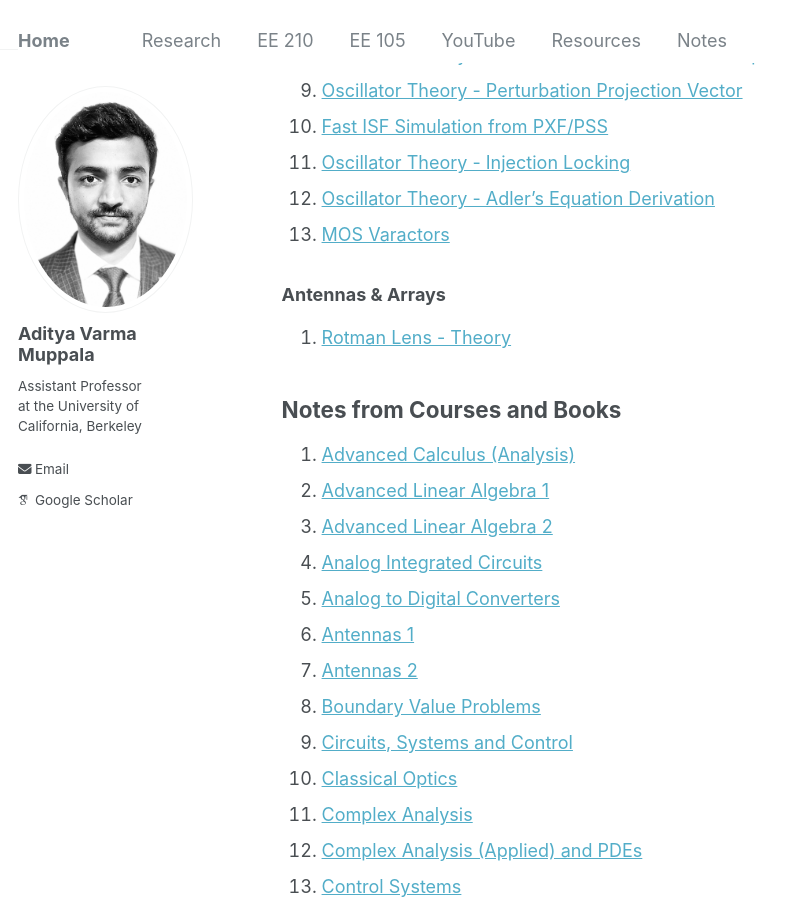
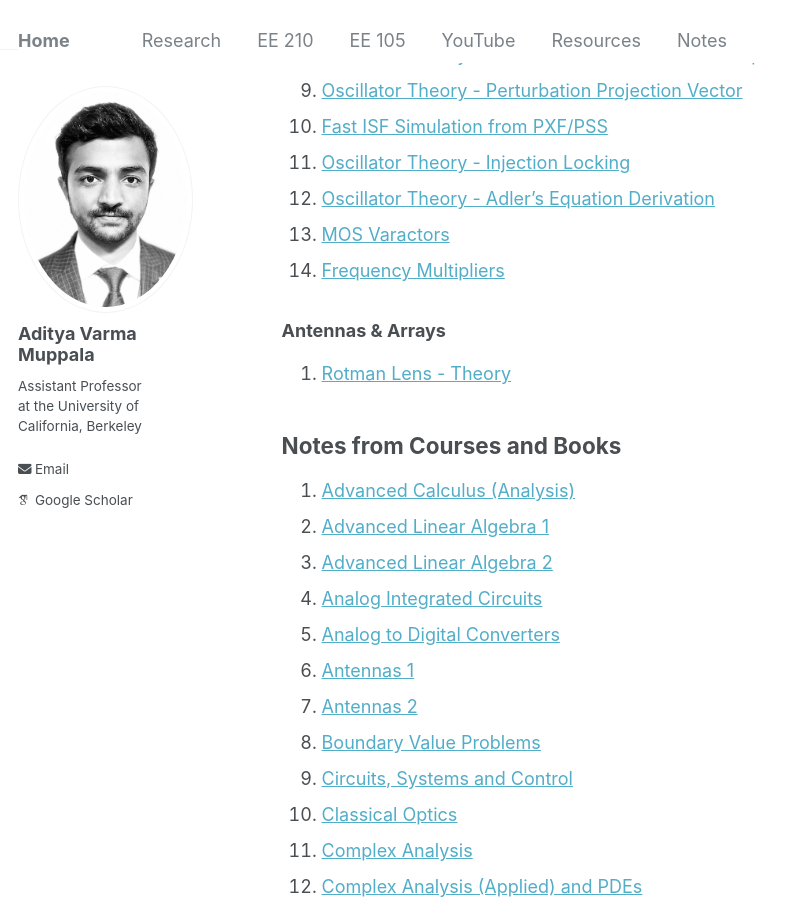
Before and after one commit to AdityaMuppala/adityamuppala.github.io, a Jekyll site: the page built from _pages/notes.md, in a window 1280 px wide and 900 px high, scrolled down 827 px. Shown: the whole window, without its empty margins (0-800 px from the left). Built offline with Jekyll 4.4.1, drawn with Linux system fonts in a browser that asks for light colours; some web fonts are replaced.

Commit message:
Update notes.md

```diff
--- a/_pages/notes.md
+++ b/_pages/notes.md
@@ -31,6 +31,7 @@ author_profile: true
 11. [Oscillator Theory - Injection Locking](https://adityamuppala.github.io/assets/Notes_YouTube/Injection_Locking_YouTube.pdf)
 12. [Oscillator Theory - Adler's Equation Derivation](https://adityamuppala.github.io/assets/Notes_YouTube/Adlers_Equation_YouTube.pdf)
 13. [MOS Varactors](https://adityamuppala.github.io/assets/Notes_YouTube/Varactors_YouTube.pdf)
+14. [Frequency Multipliers](https://adityamuppala.github.io/assets/Notes_YouTube/Frequency_Multipliers.pdf)
 
 ### Antennas & Arrays
 
```
